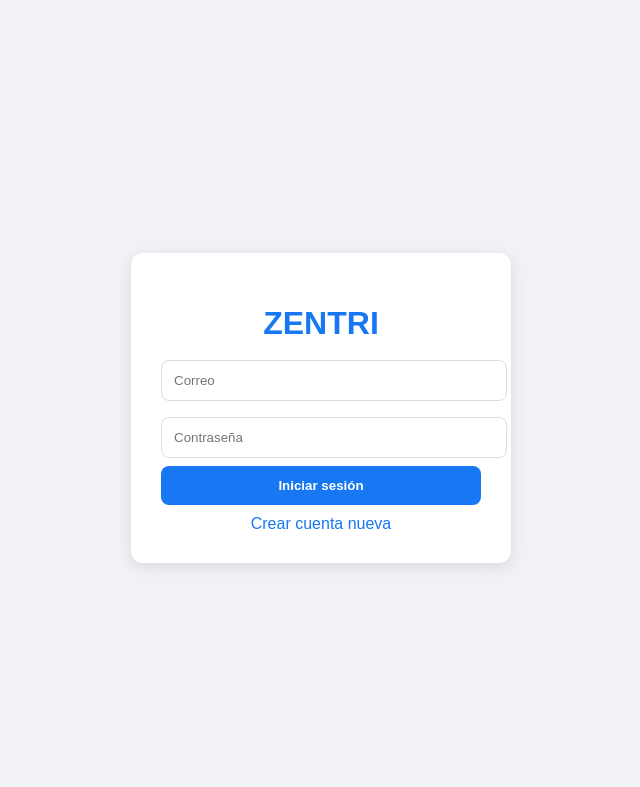
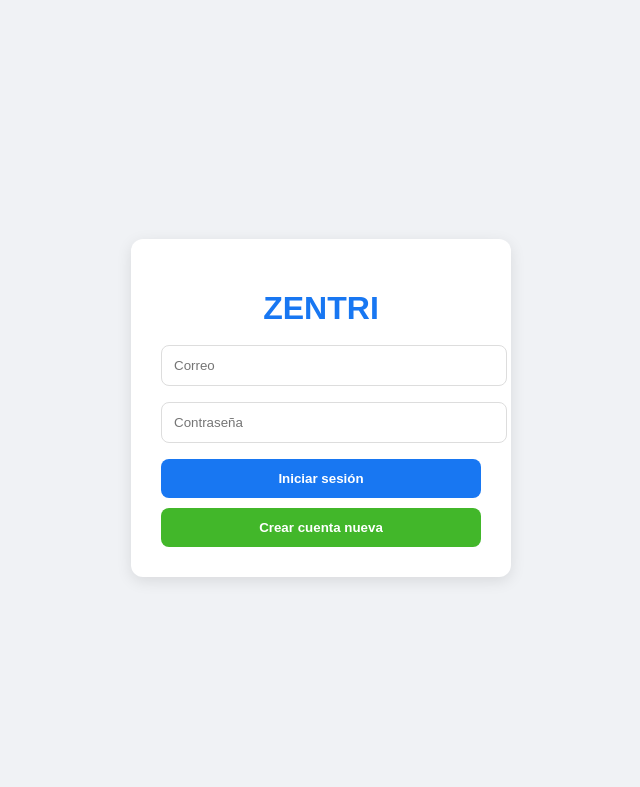
Before and after one commit to deleongalindo24-lgtm/mibook, a Flask app: page /login in a window 1280 px wide. Shown: the top 787 px of the page, without its empty margins (319-959 px from the left). Run offline with Flask 3, Linux system fonts and the light colour scheme; some libraries are stand-ins or nearby versions.

Commit message:
Update login.html

```diff
--- a/templates/login.html
+++ b/templates/login.html
@@ -35,7 +35,7 @@
             border-radius:8px;
         }
 
-        button{
+        .btn-login{
             width:100%;
             padding:12px;
             background:#1877f2;
@@ -44,22 +44,33 @@
             border-radius:8px;
             cursor:pointer;
             font-weight:bold;
+            margin-top:8px;
         }
 
-        button:hover{
+        .btn-login:hover{
             background:#145ec9;
         }
 
-        a{
-            display:block;
+        .btn-register{
+            width:100%;
+            padding:12px;
+            background:#42b72a;
+            color:white;
+            border:none;
+            border-radius:8px;
+            cursor:pointer;
+            font-weight:bold;
             margin-top:10px;
-            color:#1877f2;
-            text-decoration:none;
+        }
+
+        .btn-register:hover{
+            background:#36a420;
         }
     </style>
 </head>
 
 <body>
+
 <div class="box">
     <h1>ZENTRI</h1>
 
@@ -67,10 +78,15 @@
         <input name="email" placeholder="Correo">
         <input name="password" type="password" placeholder="Contraseña">
 
-        <button type="submit">Iniciar sesión</button>
+        <button class="btn-login" type="submit">Iniciar sesión</button>
     </form>
 
-    <a href="/register">Crear cuenta nueva</a>
+    <!-- 🔥 BOTÓN NUEVO VERDE -->
+    <form action="/register">
+        <button class="btn-register" type="submit">Crear cuenta nueva</button>
+    </form>
+
 </div>
+
 </body>
 </html>
```
